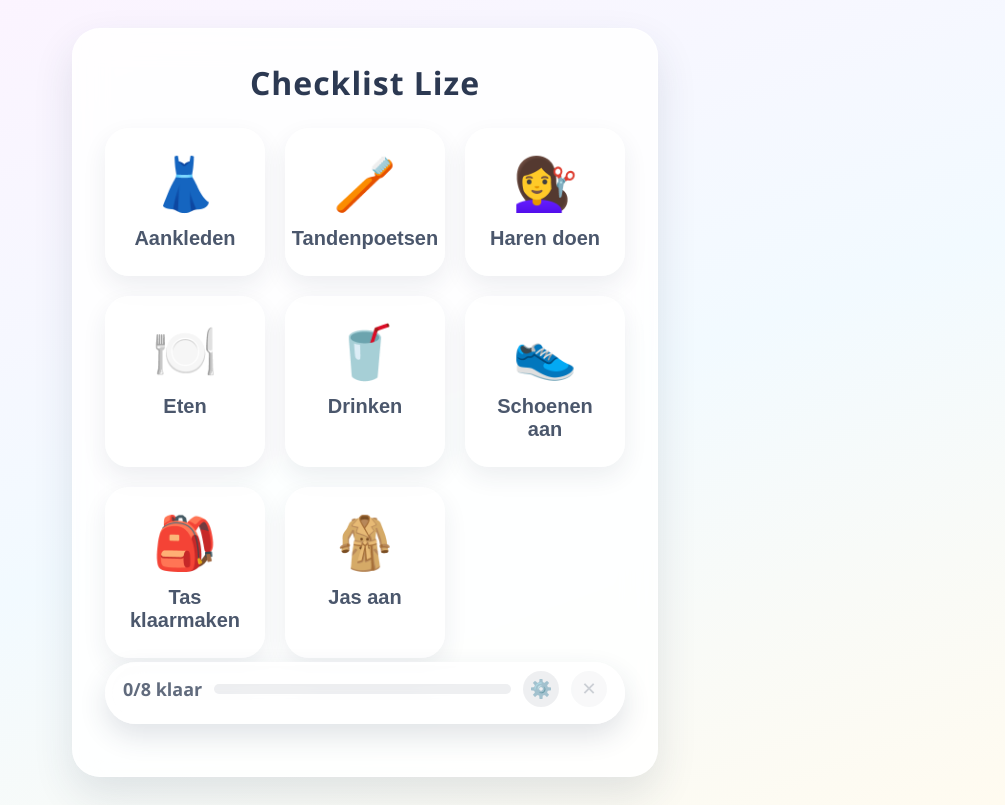
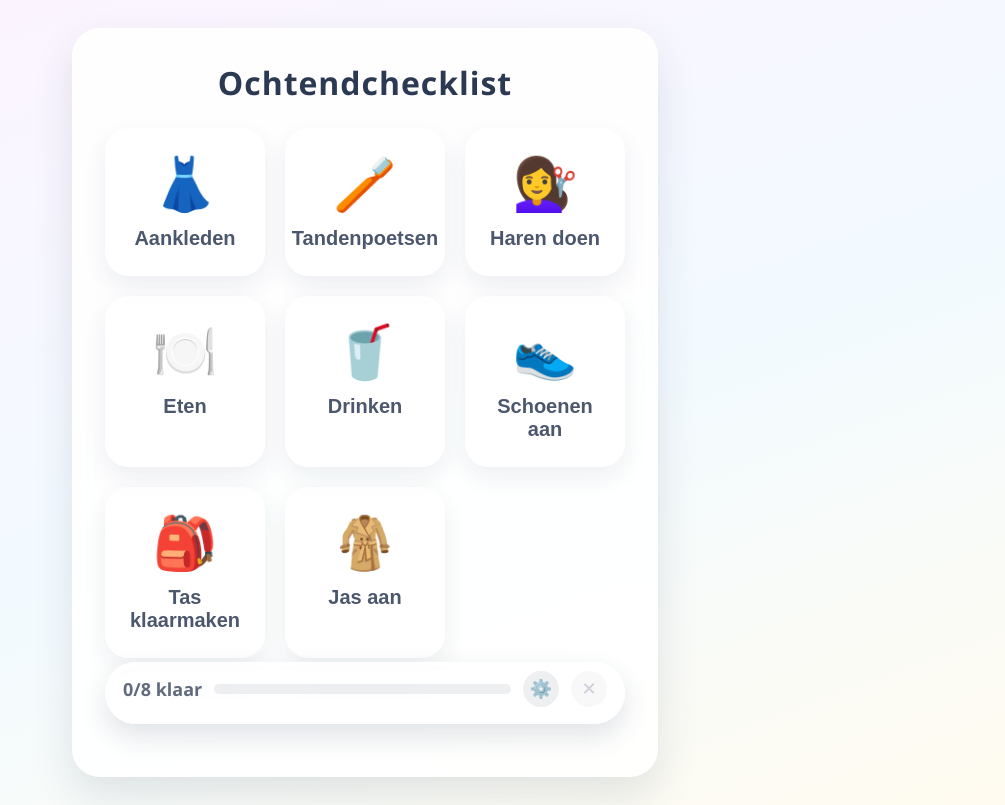
Before and after one commit to pa1bh/aftekenlijstnl, a plain HTML site: page index.html in a window 1280 px wide. Shown: the whole page, without its empty margins (275-1280 px from the left). Drawn offline with Linux system fonts and the light colour scheme.

Commit message:
Generalize checklist branding

```diff
--- a/assets/js/main.js
+++ b/assets/js/main.js
@@ -24,11 +24,11 @@ const ANIMATION_CONFIG = {
   CELEBRATION_DURATION: 520
 };
 
-const STORAGE_KEY = "lize-checklist-state";
-const CONFIG_KEY = "lize-checklist-config";
+const STORAGE_KEY = "morning-checklist-state";
+const CONFIG_KEY = "morning-checklist-config";
 
 const DEFAULT_CONFIG = {
-  title: "Checklist Lize",
+  title: "Ochtendchecklist",
   tasks: [
     { id: "aankleden", icon: "👗", label: "Aankleden" },
     { id: "tandenpoetsen", icon: "🪥", label: "Tandenpoetsen" },
@@ -283,7 +283,7 @@ const updateProgress = () => {
     progressContainer.classList.toggle("complete", isComplete);
   }
   if (celebrationMessage) {
-    celebrationMessage.textContent = isComplete ? "Hoera! Alles is klaar, lieve Lize! 🌈" : "";
+    celebrationMessage.textContent = isComplete ? "Hoera! Alles is klaar! 🌈" : "";
     celebrationMessage.setAttribute("aria-hidden", isComplete ? "false" : "true");
   }
 
--- a/index.html
+++ b/index.html
@@ -3,17 +3,17 @@
   <head>
     <meta charset="UTF-8" />
     <meta name="viewport" content="width=device-width, initial-scale=1.0" />
-    <meta name="description" content="Een leuke ochtendchecklist app voor Lize" />
+    <meta name="description" content="Een vrolijke ochtendchecklist voor kinderen en ouders" />
     <meta name="theme-color" content="#e879f9" />
-    <title>Lize's ochtendchecklist</title>
+    <title>Ochtendchecklist</title>
     <link rel="stylesheet" href="assets/css/styles.css" />
     <link rel="manifest" href="manifest.json" />
     <script defer src="assets/js/main.js"></script>
   </head>
   <body>
-    <div class="card" role="application" aria-label="Lize haar ochtendchecklist">
+    <div class="card" role="application" aria-label="Ochtendchecklist">
       <div class="view view-main" id="main-view">
-        <h1 class="title" id="checklist-title">Checklist Lize</h1>
+        <h1 class="title" id="checklist-title">Ochtendchecklist</h1>
         <div class="grid" id="checklist" role="list"></div>
         <div class="progress">
           <span id="progress-label" aria-live="polite" aria-atomic="true"></span>
```
Also changed, not shown: manifest.json, 1 other file.
